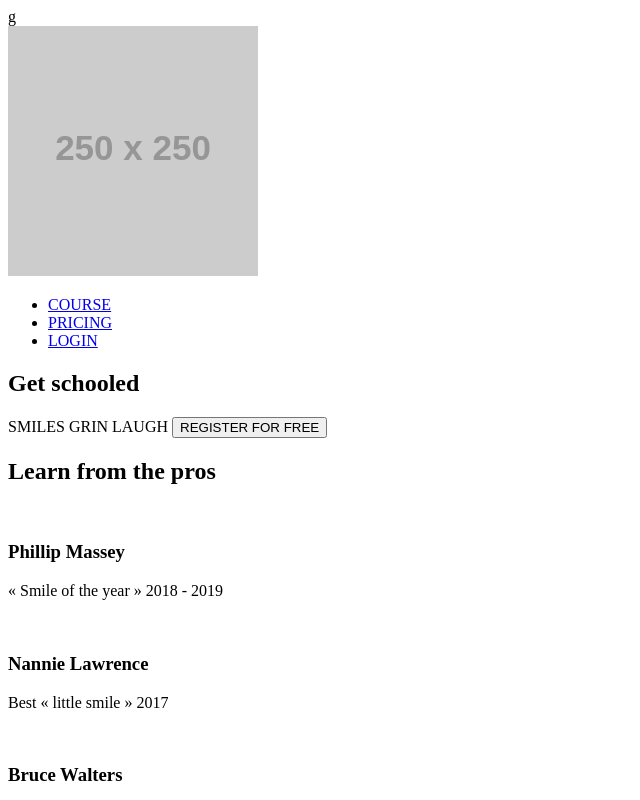
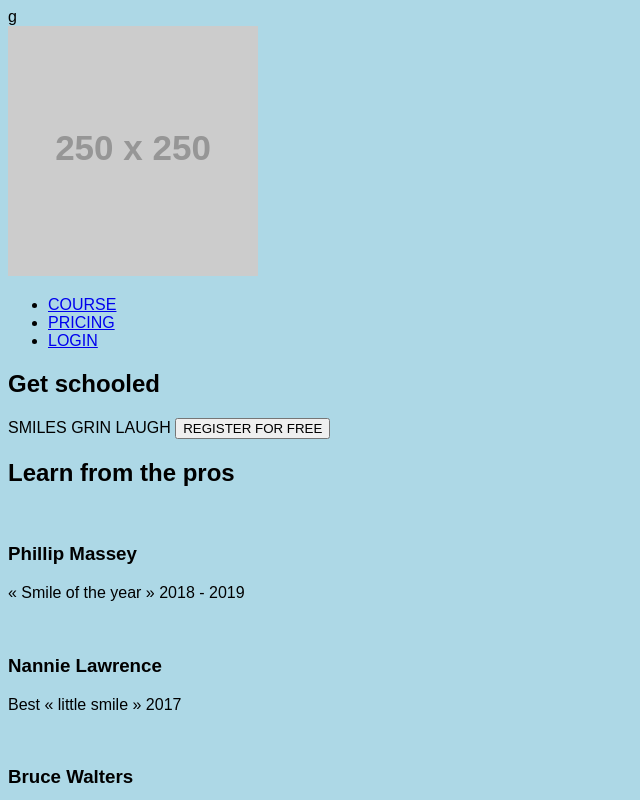
Before and after one commit to BWangui/alx_html_css, a plain HTML site: page css_advanced/index.html in a window 1280 px wide. Shown: the top 800 px of the page, without its empty margins (0-640 px from the left). Drawn offline with Linux system fonts and the light colour scheme; placeholder pictures from the web are drawn by us.

Commit message:
edit 7.6

```diff
--- a/css_advanced/index.html
+++ b/css_advanced/index.html
@@ -5,6 +5,7 @@
     <meta name="viewport" content="width=device-width, initial-scale=1.0">g
     <script src="https://kit.fontawesome.com/4a2b055604.js" crossorigin="anonymous"></script>
     <title>Document</title>
+    <link rel="stylesheet" href="styles.css">
 </head>
 <body>
     <header>
--- /dev/null
+++ b/css_advanced/styles.css
@@ -0,0 +1,4 @@
+body {
+    background-color: lightblue;
+    font-family: Arial, sans-serif;
+}
```
